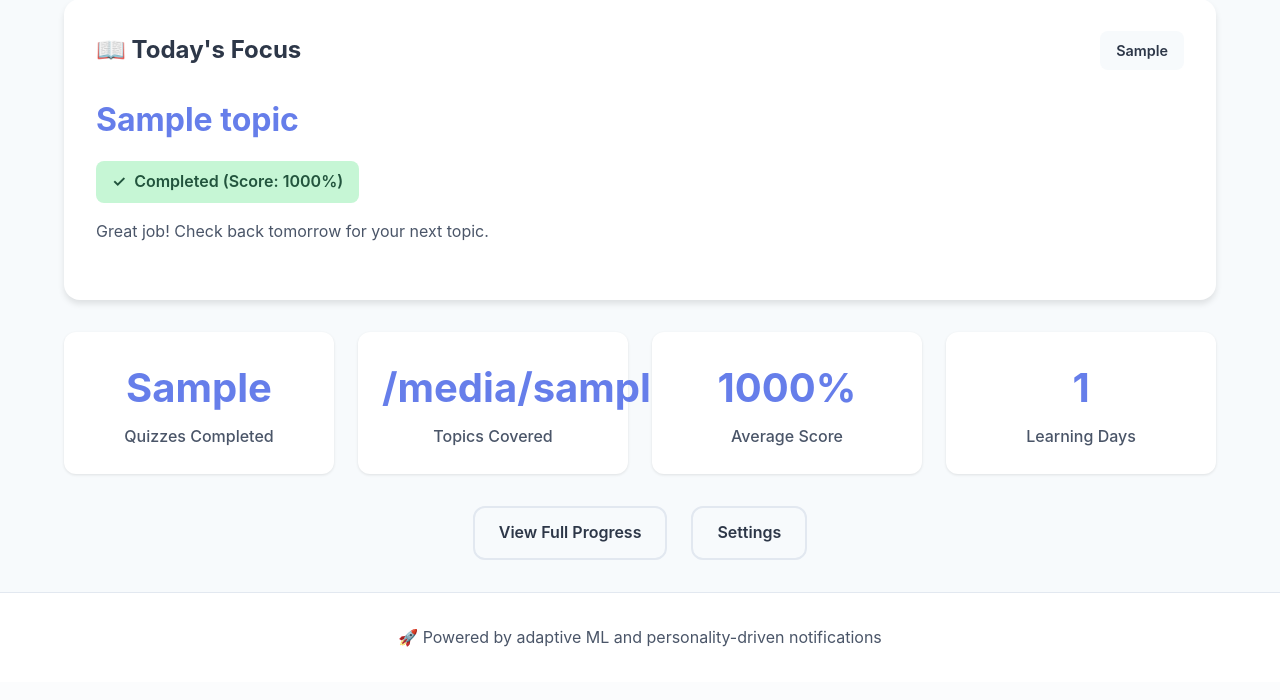
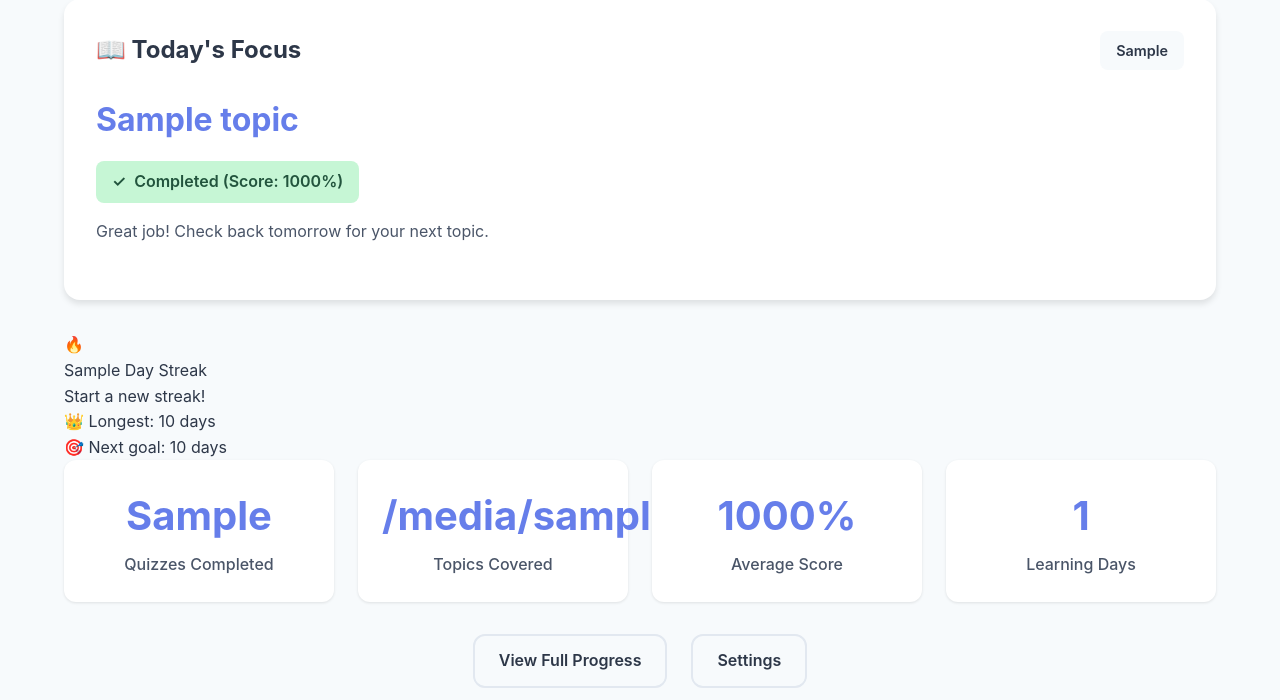
Before and after one commit to Nooronclouds/kaizen, a Flask app: template templates/dashboard.html in a window 1280 px wide. Shown: the part 338-1038 px from the top of the page. Before the commit the page ends 985 px from the top, so only its background shows below. Run offline with Flask 3, Linux system fonts and the light colour scheme; the template is opened without the code that fills it: most values are stand-ins (such as "Sample title", 1, 10 or a date in 2020).

Commit message:
Auto-commit: Agent tool execution

```diff
--- a/templates/dashboard.html
+++ b/templates/dashboard.html
@@ -54,6 +54,36 @@
     </div>
     {% endif %}
 
+    <!-- Streak Card -->
+    <div class="streak-card">
+        <div class="streak-main">
+            <div class="streak-icon">🔥</div>
+            <div class="streak-content">
+                <div class="streak-value">
+                    {{ streak.current_streak }}
+                    <span class="streak-label">Day Streak</span>
+                </div>
+                {% if streak.streak_active %}
+                    <div class="streak-status active">Active 🔥</div>
+                {% else %}
+                    <div class="streak-status inactive">Start a new streak!</div>
+                {% endif %}
+            </div>
+        </div>
+        <div class="streak-stats">
+            <div class="streak-stat">
+                <span class="stat-icon">👑</span>
+                <span class="stat-text">Longest: {{ streak.longest_streak }} days</span>
+            </div>
+            {% if streak.next_milestone %}
+            <div class="streak-stat">
+                <span class="stat-icon">🎯</span>
+                <span class="stat-text">Next goal: {{ streak.next_milestone }} days</span>
+            </div>
+            {% endif %}
+        </div>
+    </div>
+
     <!-- Quick Stats -->
     <div class="stats-grid">
         <div class="stat-card">
```
